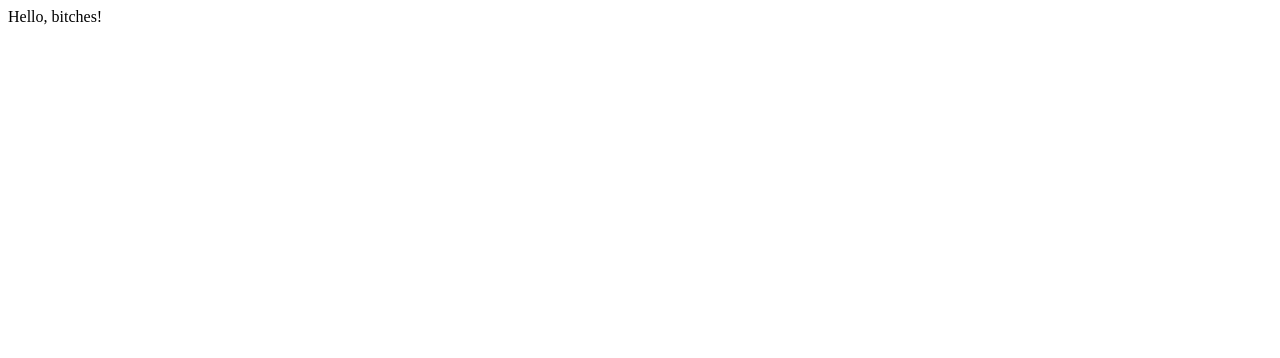
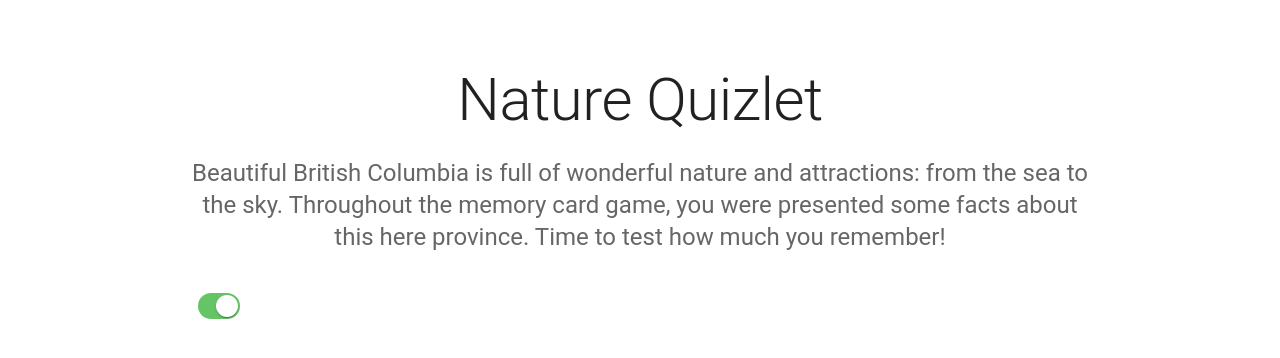
Before and after one commit to mahyarmirrashed/scisat-1, a React (Create React App) app in the folder tracker/: page / in a window 1280 px wide. Shown: the top 358 px of the page. Built offline with nearby package versions, Linux system fonts and the light colour scheme.

Commit message:
feat: add ios-style switch

```diff
--- a/tracker/src/App.js
+++ b/tracker/src/App.js
@@ -1,5 +1,58 @@
+import * as React from 'react';
+import CssBaseline from '@mui/material/CssBaseline';
+import FormGroup from '@mui/material/FormGroup';
+import GlobalStyles from '@mui/material/GlobalStyles';
+import Typography from '@mui/material/Typography';
+import Container from '@mui/material/Container';
+import IOSSwitch from './IOSSwitch';
+
+const Question = () => {
+  return (
+    <FormGroup>
+      <IOSSwitch sx={{ m: 1 }} defaultChecked />
+    </FormGroup>
+  );
+};
+
 const App = () => {
-  return 'Hello, bitches!';
+  return (
+    <React.Fragment>
+      <GlobalStyles
+        styles={{ ul: { margin: 0, padding: 0, listStyle: 'none' } }}
+      />
+      <CssBaseline />
+      <Container disableGutters maxWidth="md" component="header" sx={{ pt: 8 }}>
+        <Typography
+          component="h1"
+          variant="h2"
+          align="center"
+          color="text.primary"
+          gutterBottom
+        >
+          Nature Quizlet
+        </Typography>
+        <Typography
+          variant="h5"
+          align="center"
+          color="text.secondary"
+          component="p"
+        >
+          Beautiful British Columbia is full of wonderful nature and
+          attractions: from the sea to the sky. Throughout the memory card game,
+          you were presented some facts about this here province. Time to test
+          how much you remember!
+        </Typography>
+      </Container>
+      <Container
+        disableGutters
+        maxWidth="md"
+        component="main"
+        sx={{ pt: 4, pb: 4 }}
+      >
+        <Question />
+      </Container>
+    </React.Fragment>
+  );
 };
 
 export default App;
--- /dev/null
+++ b/tracker/src/IOSSwitch.js
@@ -0,0 +1,55 @@
+import { styled } from '@mui/material/styles';
+import Switch from '@mui/material/Switch';
+
+const IOSSwitch = styled((props) => (
+  <Switch focusVisibleClassName=".Mui-focusVisible" disableRipple {...props} />
+))(({ theme }) => ({
+  width: 42,
+  height: 26,
+  padding: 0,
+  '& .MuiSwitch-switchBase': {
+    padding: 0,
+    margin: 2,
+    transitionDuration: '300ms',
+    '&.Mui-checked': {
+      transform: 'translateX(16px)',
+      color: '#fff',
+      '& + .MuiSwitch-track': {
+        backgroundColor: theme.palette.mode === 'dark' ? '#2ECA45' : '#65C466',
+        opacity: 1,
+        border: 0
+      },
+      '&.Mui-disabled + .MuiSwitch-track': {
+        opacity: 0.5
+      }
+    },
+    '&.Mui-focusVisible .MuiSwitch-thumb': {
+      color: '#33cf4d',
+      border: '6px solid #fff'
+    },
+    '&.Mui-disabled .MuiSwitch-thumb': {
+      color:
+        theme.palette.mode === 'light'
+          ? theme.palette.grey[100]
+          : theme.palette.grey[600]
+    },
+    '&.Mui-disabled + .MuiSwitch-track': {
+      opacity: theme.palette.mode === 'light' ? 0.7 : 0.3
+    }
+  },
+  '& .MuiSwitch-thumb': {
+    boxSizing: 'border-box',
+    width: 22,
+    height: 22
+  },
+  '& .MuiSwitch-track': {
+    borderRadius: 26 / 2,
+    backgroundColor: theme.palette.mode === 'light' ? '#E9E9EA' : '#39393D',
+    opacity: 1,
+    transition: theme.transitions.create(['background-color'], {
+      duration: 500
+    })
+  }
+}));
+
+export default IOSSwitch;
```
